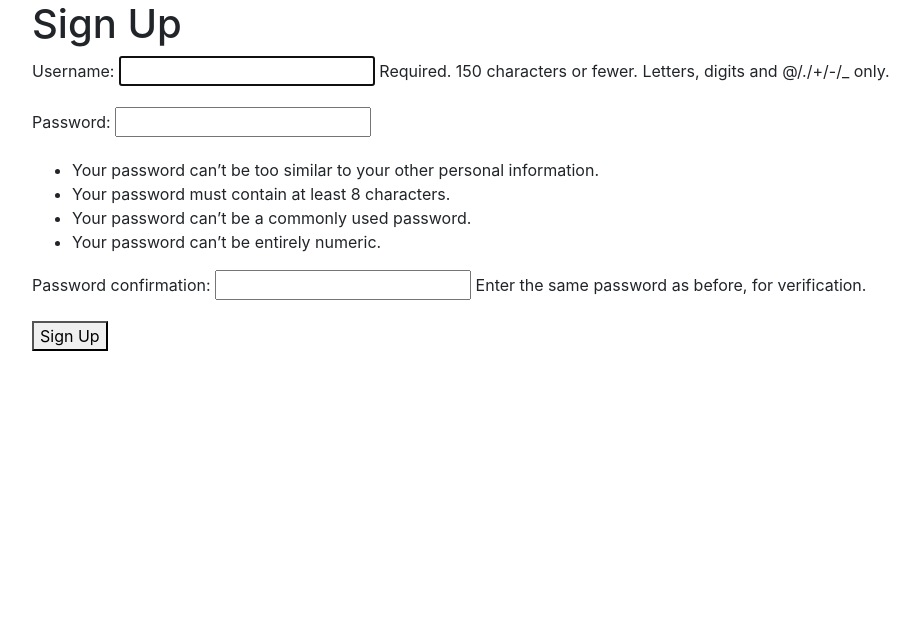
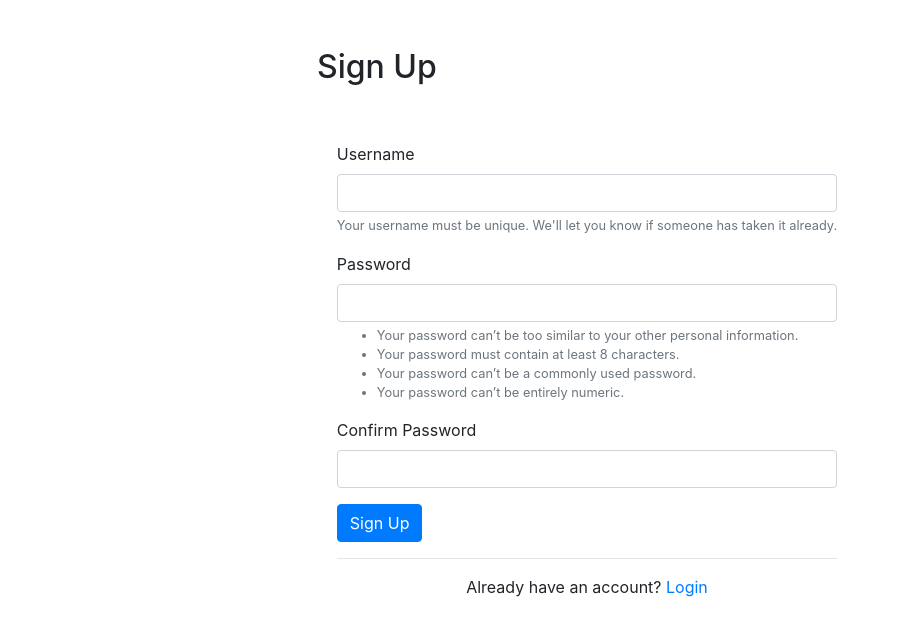
Before and after one commit to operas-logicas/todowoo, a Django app: page /signup/ in a window 1280 px wide. Shown: the part 56-692 px from the top of the page, without its empty margins (53-973 px from the left). Run offline with Django 3.2, Linux system fonts and the light colour scheme.

Commit message:
Styling login and signup templates

```diff
--- a/todo/templates/todo/home.html
+++ b/todo/templates/todo/home.html
@@ -4,7 +4,7 @@
 
 <div class="row justify-content-center mt-5">
   <div class="col-md-10 text-center">
-    <h1>Simply your todos. Todo Woo!</h1>
+    <h1>Todo Woo! Simply your todos.</h1>
 
     <p class="mt-5">Life is fun. But life is busy. There's a million different things to do. We created <b><i>Todo Woo</i></b> to help you make sense of all your opportunities and live that life that matters most to you. Your new organized life awaits. Woo!</p>
 
--- a/todo/templates/todo/signup.html
+++ b/todo/templates/todo/signup.html
@@ -2,16 +2,59 @@
 
 {% block content %}
 
-<h1>Sign Up</h1>
+<div class="row justify-content-center mt-5">
+  <div class="col-md-6">
+    <h2>Sign Up</h2>
+  </div>
+</div>
 
-{% if error %}
-  <h2>{{ error }}</h2>
-{% endif %}
+<div class="row justify-content-center mt-5">
+  <div class="col-m-6">
+    {% if messages %}
+      <div role="alert" class="alert alert-danger">
+        <h5>Uh oh! You made some errors.</h3>
+        {% for message in messages %}
+          {{ message }}
+        {% endfor %}
+      </div>
+    {% endif %}
 
-<form method="POST">
-  {% csrf_token %}
-  {{ form.as_p }}
-  <button type="submit">Sign Up</button>
-</form>
+    <form method="POST">
+      {% csrf_token %}
+
+      <div class="form-group">
+        <label for="username">Username</label>
+        <input aria-describedby="usernameHelp" type="text" name="username" id="username" class="form-control" value="{% if user.username %}{{ user.username }}{% endif %}">
+        <small id="usernameHelp" class="form-text text-muted">Your username must be unique. We'll let you know if someone has taken it already.</small>
+      </div>
+
+      <div class="form-group">
+        <label for="password1">Password</label>
+        <input aria-describedby="passwordHelp" type="password" name="password1" id="password1" class="form-control" value="{% if user.password1 %}{{ user.password1 }}{% endif %}">
+        <small id="passwordHelp" class="form-text text-muted">
+          <ul>
+            <li>Your password can’t be too similar to your other personal information.</li>
+            <li>Your password must contain at least 8 characters.</li>
+            <li>Your password can’t be a commonly used password.</li>
+            <li>Your password can’t be entirely numeric.</li>
+          </ul>
+        </small>
+      </div>
+
+      <div class="form-group">
+        <label for="password2">Confirm Password</label>
+        <input type="password" name="password2" id="password2" class="form-control" value="{% if user.password2 %}{{ user.password2 }}{% endif %}">
+      </div>
+
+      <button type="submit" class="btn btn-primary">Sign Up</button>
+    </form>
+
+    <hr>
+
+    <div class="text-center">
+      Already have an account? <a href="{% url 'loginuser' %}">Login</a>
+    </div>
+  </div>
+</div>
 
 {% endblock %}
```
Also changed, not shown: todo/templates/todo/login.html (+35 -9 lines).
